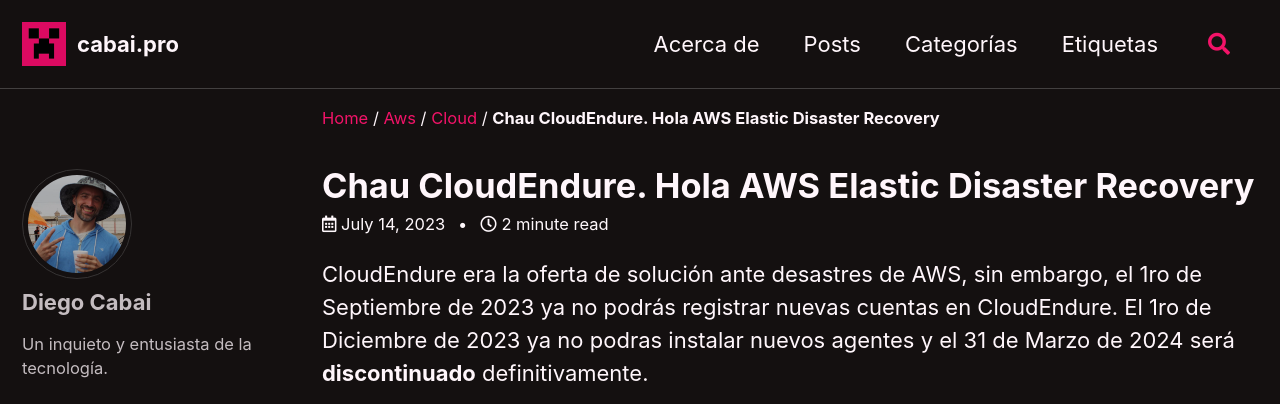
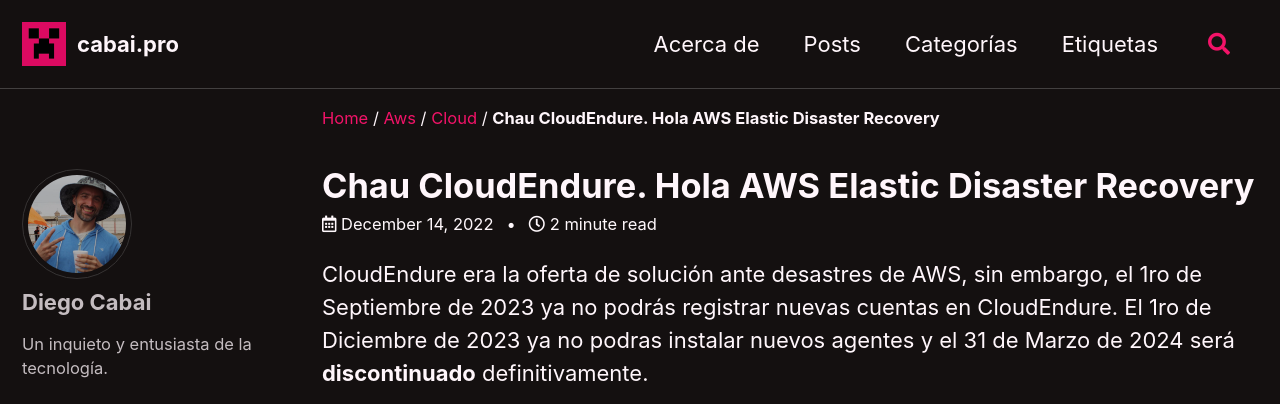
Before and after one commit to dcabai/dcabai.github.io, a Jekyll site: the page built from _posts/2022-12-14-chau-cloudendure-hola-aws-elastic-disaster-recovery.md, in a window 1280 px wide and 900 px high. Shown: the top 404 px of the window. Built offline with Jekyll 4.4.1, drawn with Linux system fonts in a browser that asks for light colours; cached includes are drawn as plain includes; some of the changed text lies outside the part shown.

Commit message:
cambios al post

```diff
--- a/_posts/2023-07-14-chau-cloudendure-hola-aws-elastic-disaster-recovery.md
+++ b/_posts/2022-12-14-chau-cloudendure-hola-aws-elastic-disaster-recovery.md
@@ -3,7 +3,7 @@
 title:  "Chau CloudEndure. Hola AWS Elastic Disaster Recovery"
 categories: aws cloud
 tags: cloud aws backup drp
-date:   2023-07-14 12:00:00 -0400
+date:   2022-12-14 12:00:00 -0400
 classes: wide
 ---
 
```
